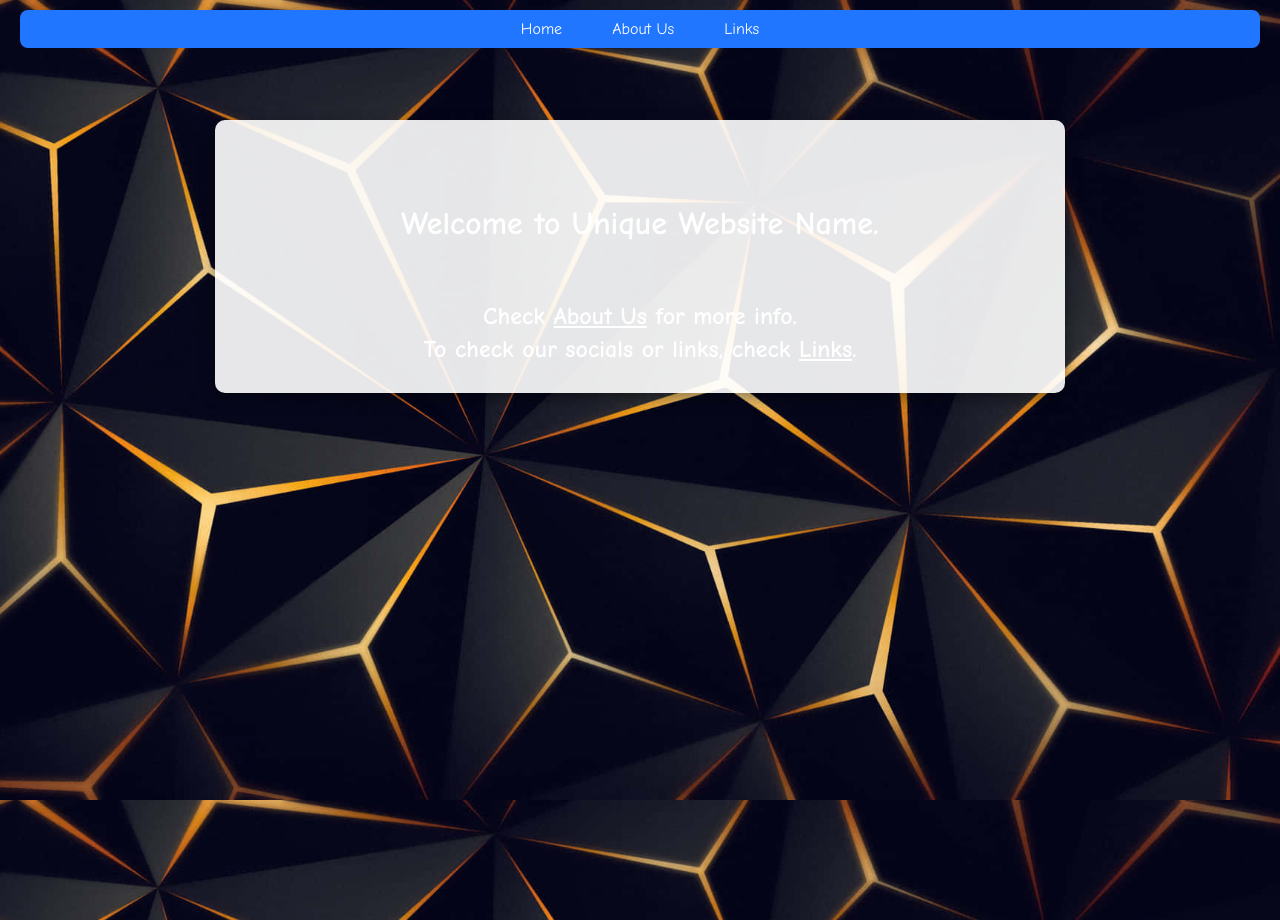
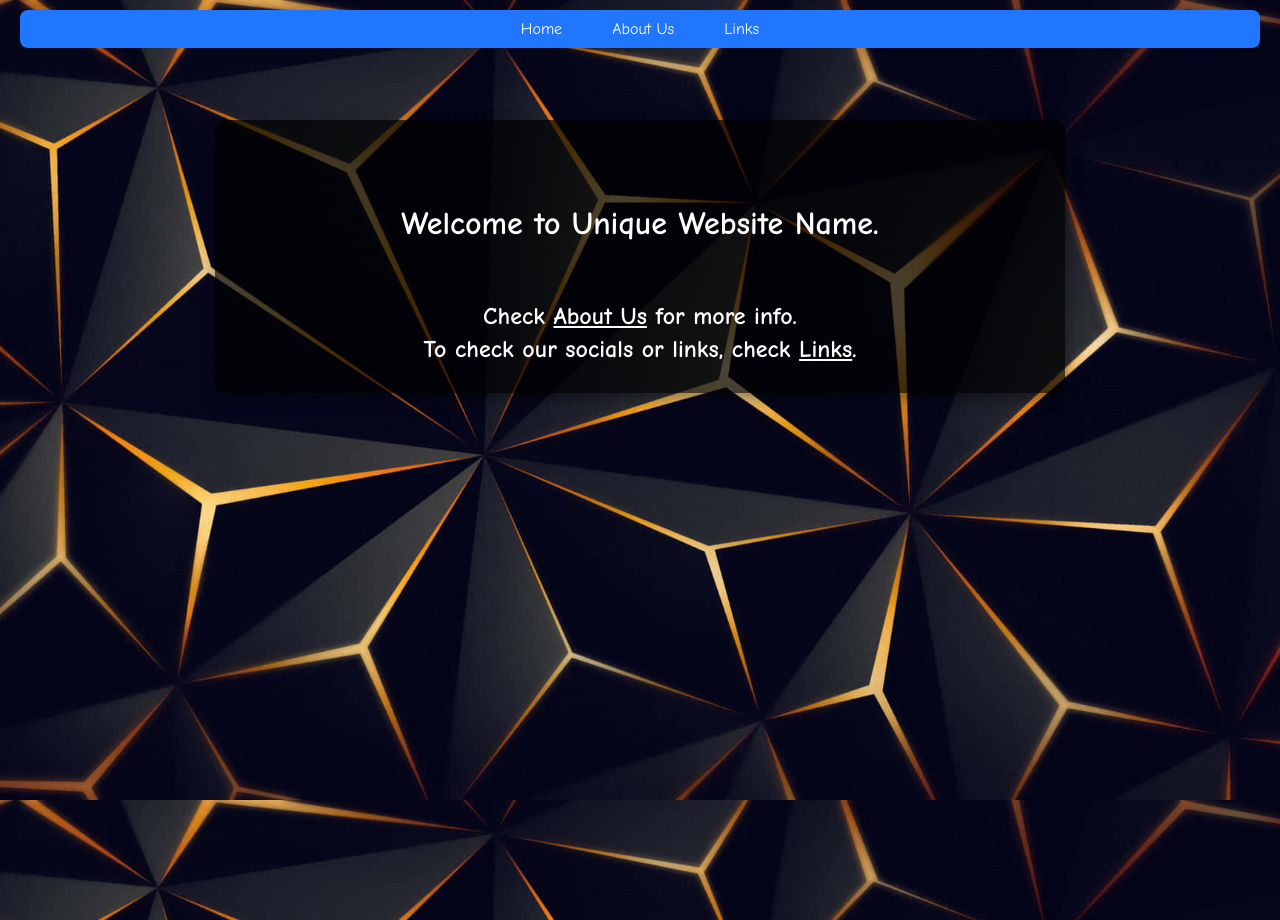
Before and after one commit to Unique-Org-Name/unique-website-name, a plain HTML site: page index.html in a window 1280 px wide. Drawn offline with Linux system fonts and the dark colour scheme.

Commit message:
Update styles.css

```diff
--- a/styles.css
+++ b/styles.css
@@ -47,6 +47,10 @@ body {
 
 /* Dark Mode */
 @media (prefers-color-scheme: dark) {
+    .contentBox {
+      background-color: rgba(0, 0, 0, 0.7); /* dark semi-transparent background */
+      color: #fff; /* text readable in dark mode */
+  }
   body {
     background-color: #000000; /* fallback color */
     background-image: url("./assets/background-dark-mode.jpg");
```
